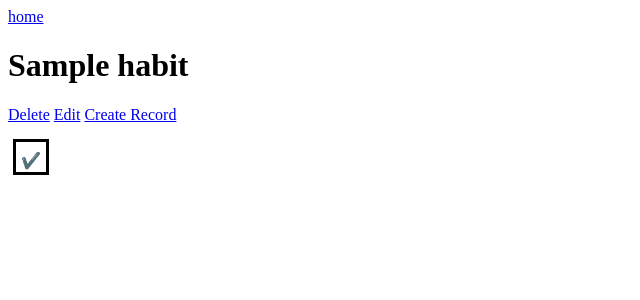
After one commit to Momentum-Team-15/django-habit-tracker-Nickwilcox001, a Django app: a page that uses TrackHabbit/templates/base.html in a window 1280 px wide. The commit adds this page. Shown: the top 300 px of the page, without its empty margins (0-640 px from the left). Run offline with Django 4.2, Linux system fonts and the light colour scheme; tables that the repository leaves empty hold one stand-in row (values such as "Sample post").

Commit message:
finished habits, records need dates, little css added

```diff
--- a/TrackHabbit/forms.py
+++ b/TrackHabbit/forms.py
@@ -4,4 +4,4 @@ from .models import Habit
 class HabitForm(forms.ModelForm):
     class Meta:
         model = Habit
-        fields = ['name','description','unit_of_measure','metric']
+        fields = ['name','description','unit_of_measure','metric','user']
--- a/TrackHabbit/models.py
+++ b/TrackHabbit/models.py
@@ -21,7 +21,7 @@ class Habit(models.Model):
 
 class DailyRecord(models.Model):
     habit_key=models.ForeignKey(Habit, on_delete=models.CASCADE, related_name='records')
-    date=models.DateField(auto_now_add=True)
+    date = models.DateField()
     complete = models.BooleanField(default=False)
 
     def __str__(self):
--- /dev/null
+++ b/TrackHabbit/static/TrackHabbit/base.css
@@ -0,0 +1,20 @@
+body{
+
+}
+.records{
+    border : 3px solid black;
+    width: 30px;
+    height: 30px;
+    white-space: 8px;
+    text-align: center;
+    vertical-align: 50px;
+    line-height: 5px;
+    margin-top: 15px;
+    margin-left: 5px;
+
+}
+.record_container{
+    display: flex;
+    flex-wrap: wrap;
+    flex-direction: row;
+}
--- /dev/null
+++ b/TrackHabbit/templates/TrackHabit/habit_detail.html
@@ -0,0 +1,17 @@
+{% extends 'base.html' %}
+{% load static %}
+{% block content %}
+<a href="{%url 'home' %}">home</a>
+<h1>{{ habit.name }}</h1>
+<a href="{% url 'delete_habit' habit.id %}">Delete</a>
+<a href="{% url 'edit_habit' habit.id %}">Edit</a>
+<a href="{% url 'create_record' habit.id %}">Create Record</a>
+<div class = 'record_container'>
+    {% for record in records %}
+    <div class="records">
+            <p>✔️</p>
+    </div>
+    {% endfor %}
+</div>
+
+{% endblock %}
--- a/templates/base.html
+++ b/TrackHabbit/templates/base.html
@@ -5,12 +5,14 @@
     <meta charset="UTF-8">
     <meta http-equiv="X-UA-Compatible" content="IE=edge">
     <meta name="viewport" content="width=device-width, initial-scale=1.0">
-    <link rel="stylesheet" href="{% static 'css/base.css' %}">
+    <link rel="stylesheet" href="{% static 'TrackHabbit/base.css' %}">
     <title>TrackHabit</title>
 </head>
 <body>
-    <h1>Welcome to TrackHabit</h1>
-    {% block content %}{% endblock %}
+
+    {% block content %}
+
+    {% endblock %}
 
 </body>
 </html>
--- a/TrackHabbit/views.py
+++ b/TrackHabbit/views.py
@@ -1,13 +1,16 @@
 import resource
 from django.shortcuts import render, redirect
+from . import models
 from .models import User, Habit, DailyRecord
 from django.contrib.auth.decorators import login_required
 from .forms import HabitForm
+from datetime import datetime
 # Create your views here.
 
 @login_required
 def index(request):
     habits = Habit.objects.order_by('created_at')
+    records = DailyRecord.objects.order_by("date")
     return render(request, 'TrackHabit/index.html', {'habits':habits, 'records':records})
 
 def create_habit(request):
@@ -35,5 +38,20 @@ def delete_habit(request, habit_id):
 
 def view_habit(request, habit_id):
     habit = Habit.objects.get(pk=habit_id)
-    record = DailyRecord.objects.filter(habit_key = habit_id).order_by(record.date)
-    return render(request, 'TrackHabit/view_habit.html',{'habit': habit, 'record':record})
+    records = DailyRecord.objects.filter(habit_key = habit_id).order_by('date')
+    return render(request, 'TrackHabit/habit_detail.html' ,{'habit': habit, 'records':records})
+
+def create_record(request, habit_id):
+    habit = Habit.objects.get(pk=habit_id)
+    records = DailyRecord.objects.filter(habit_key = habit_id).order_by('date')
+    record = models.DailyRecord(habit_key = habit, date = datetime.now())
+    record.save()
+    return render(request, 'TrackHabit/habit_detail.html' ,{'habit': habit, 'records':records})
+    # if(habit.count > 0):
+    #     date = records.objects.latest('date')
+    #     day = date.day + 1
+    #     record = models.DailyRecord(habit_key=habit, date= )
+    #     record.save()
+    # else:
+    #     record = models.DailyRecord(habit_key = Habit, date = datetime.now())
+    #     record.save()
--- a/config/settings.py
+++ b/config/settings.py
@@ -149,3 +149,5 @@ if env("RENDER"):
     DJANGO_SUPERUSER_USERNAME=env("DJANGO_SUPERUSER_USERNAME")
     DJANGO_SUPERUSER_PASSWORD=env("DJANGO_SUPERUSER_PASSWORD")
     DJANGO_SUPERUSER_EMAIL=env("DJANGO_SUPERUSER_EMAIL")
+
+LOGIN_REDIRECT_URL = 'home'
--- a/config/urls.py
+++ b/config/urls.py
@@ -19,9 +19,13 @@ from TrackHabbit import views
 
 urlpatterns = [
     path('admin/', admin.site.urls),
+    path('accounts/', include("django.contrib.auth.urls")),
     path('accounts/', include('registration.backends.simple.urls')),
     path('', views.index, name = 'home'),
     path('habits/new', views.create_habit, name='create_habit'),
     path('habits/edit<habit_id>', views.edit_habit, name='edit_habit'),
     path('habits/delete<habit_id>', views.delete_habit, name='delete_habit'),
+    path('habits/view<habit_id>', views.view_habit, name='view_habit'),
+    path('habits/create_record<habit_id>', views.create_record, name='create_record')
+
 ]
```
Also changed, not shown: TrackHabbit/templates/TrackHabit/edit_habit.html (added, +12 -0 lines), TrackHabbit/templates/TrackHabit/index.html (renamed from templates/TrackHabit/index.html, +9 -4 lines), TrackHabbit/migrations/0004_rename_date_dailyrecord_created_at.py (added), TrackHabbit/migrations/0005_auto_20221106_2256.py (added), TrackHabbit/static/js/base.js (added), TrackHabbit/templates/TrackHabit/create_habit.html (renamed from templates/TrackHabit/create_habit.html), static/js/base.js (deleted).
